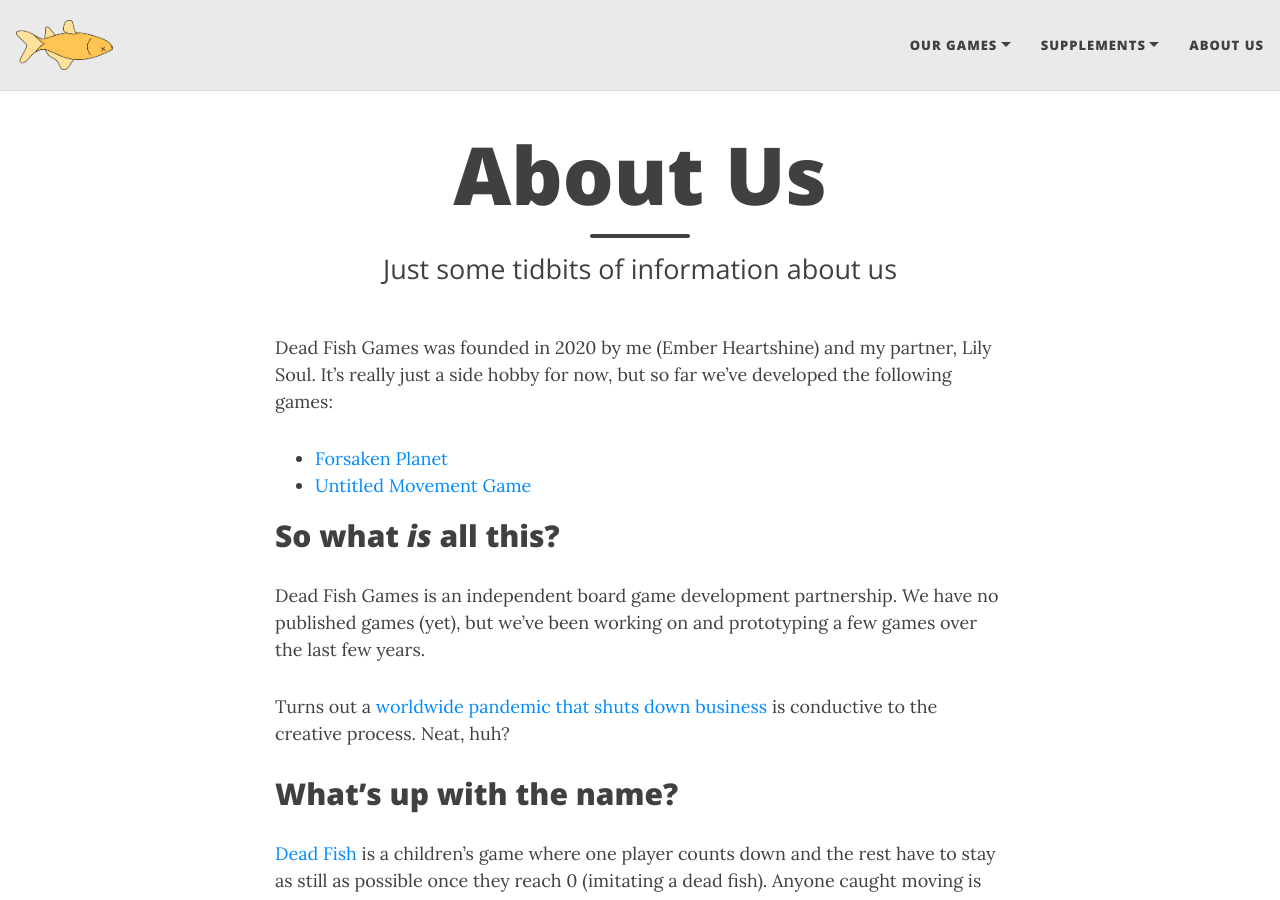
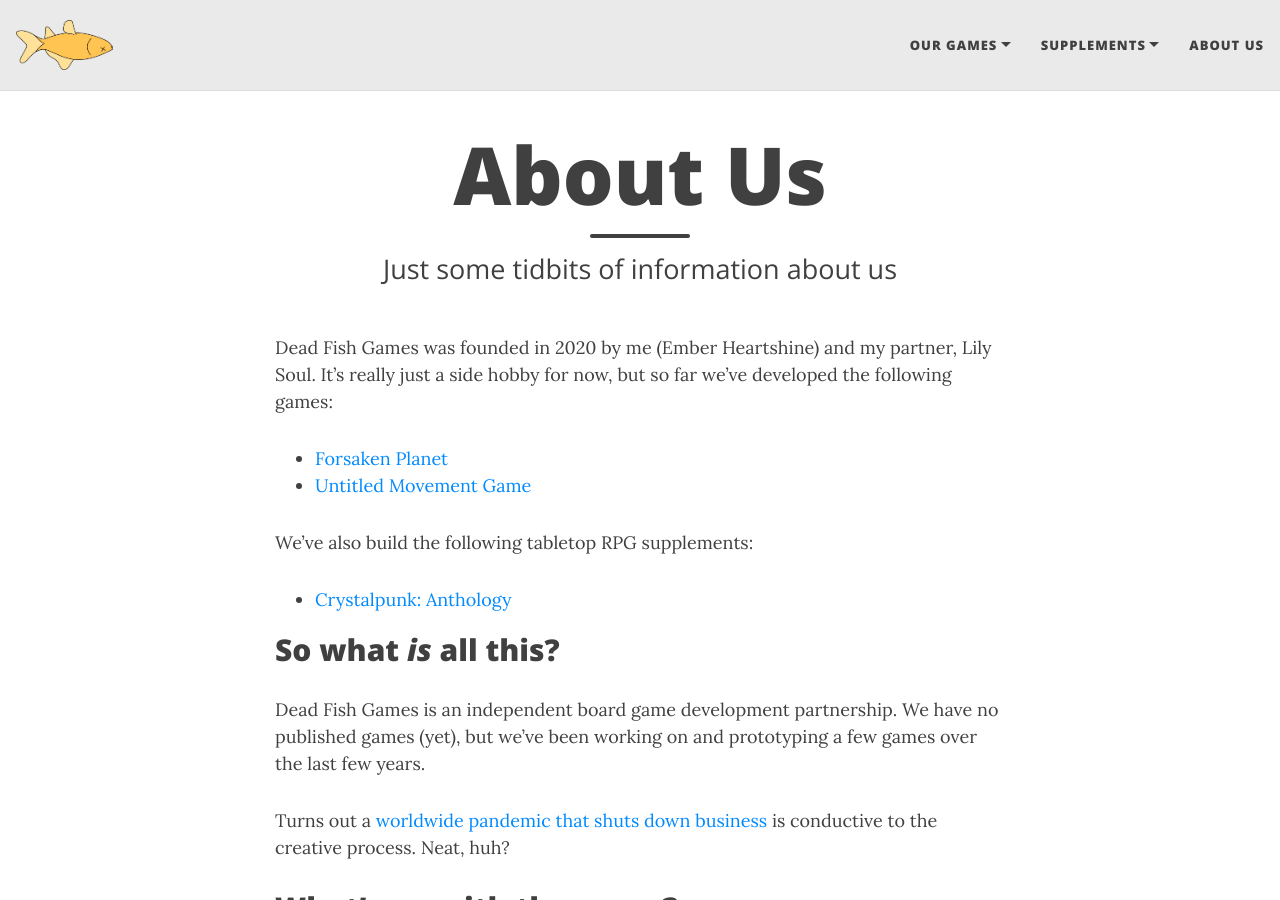
Before and after one commit to Dead-Fish-Games/deadfish.games, a Jekyll site: the page built from about-us.md, in a window 1280 px wide and 900 px high. Built offline with Jekyll 4.4.1, drawn with Linux system fonts in a browser that asks for light colours; nearby versions of some CDN libraries.

Commit message:
Update about-us.md

```diff
--- a/about-us.md
+++ b/about-us.md
@@ -8,6 +8,10 @@ Dead Fish Games was founded in 2020 by me (Ember Heartshine) and my partner, Lil
 
 - [Forsaken Planet](/forsaken-planet)
 - [Untitled Movement Game](/umg)
+
+We've also build the following tabletop RPG supplements:
+
+- [Crystalpunk: Anthology](/anthology)
 
 ## So what *is* all this?
 
```
